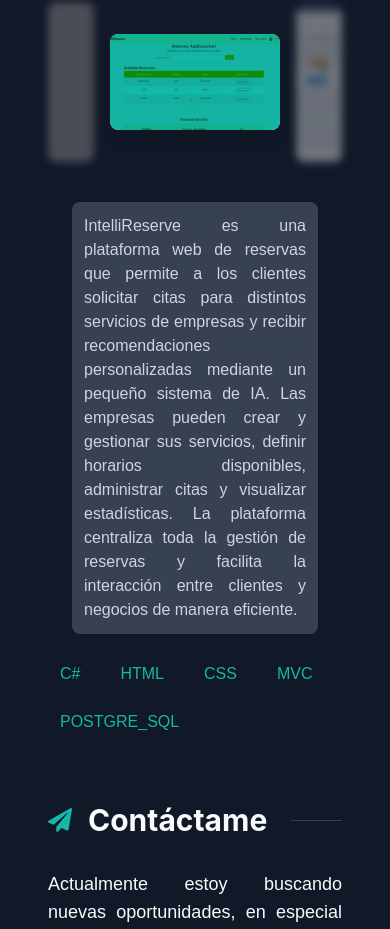
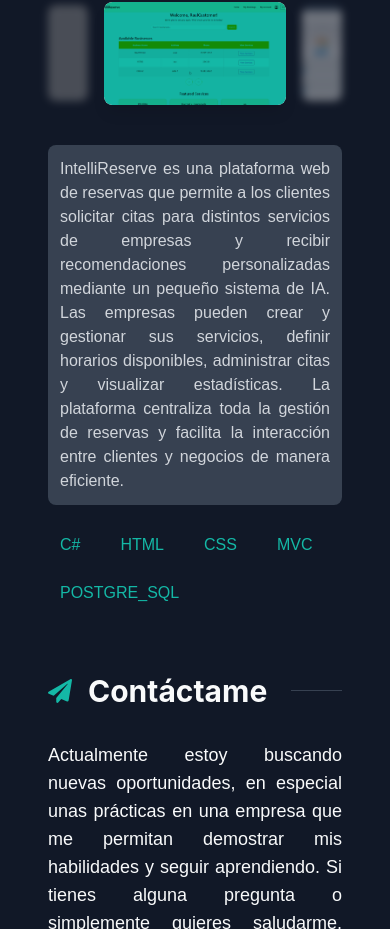
Before and after one commit to RaulHoyoss/My-Personal-Portfolio, a React (Create React App) app: page / in a window 390 px wide. Shown: the part 2476-3405 px from the top of the page. Built offline with nearby package versions, Linux system fonts and the light colour scheme; no server answers; grey boxes are pictures that could not be loaded.

Commit message:
Cambios tamaño proyect

```diff
--- a/src/components/Projects.jsx
+++ b/src/components/Projects.jsx
@@ -92,7 +92,7 @@ export default function Projects() {
           <div className="relative flex items-center justify-center mt-6 gap-4">
             {/* Imagen anterior */}
             <div
-              className="w-20 h-40 overflow-hidden opacity-40 blur-sm cursor-pointer
+              className="w-16 h-24 md:w-20 md:h-40 lg:w-20 lg:h-40 overflow-hidden opacity-40 blur-sm cursor-pointer
                         transform transition-transform duration-300 ease-out hover:scale-105  "
               onClick={prev}
             >
@@ -141,7 +141,7 @@ export default function Projects() {
 
             {/* Imagen siguiente */}
             <div
-              className="w-20 h-40 overflow-hidden opacity-40 blur-sm cursor-pointer
+              className="w-16 h-24 md:w-20 md:h-40 lg:w-20 lg:h-40 overflow-hidden opacity-40 blur-sm cursor-pointer
                         transform transition-transform duration-300 ease-out hover:scale-105  "
               onClick={next}
             >
@@ -158,9 +158,9 @@ export default function Projects() {
           </div>
 
           {/* Descripción */}
-          <div className=" font-main relative  text-justify mt-6 px-6 py-4 min-h-[100px] ">
+          <div className=" font-main relative  text-justify mt-6  px:2 md:px-6 lg:px-6 py-4 min-h-[100px] ">
             <p
-              className={`text-gray-700 dark:text-gray-300 bg-gray-200 dark:bg-gray-700 rounded-lg py-3 px-3 transition-all duration-500 ease-in-out ${
+              className={`text-gray-700 dark:text-gray-300 bg-gray-200 dark:bg-gray-700 rounded-lg py-3 px-3  transition-all duration-500 ease-in-out ${
                 isAnimating
                   ? "opacity-0 translate-y-2"
                   : "opacity-100 translate-y-0"
```
